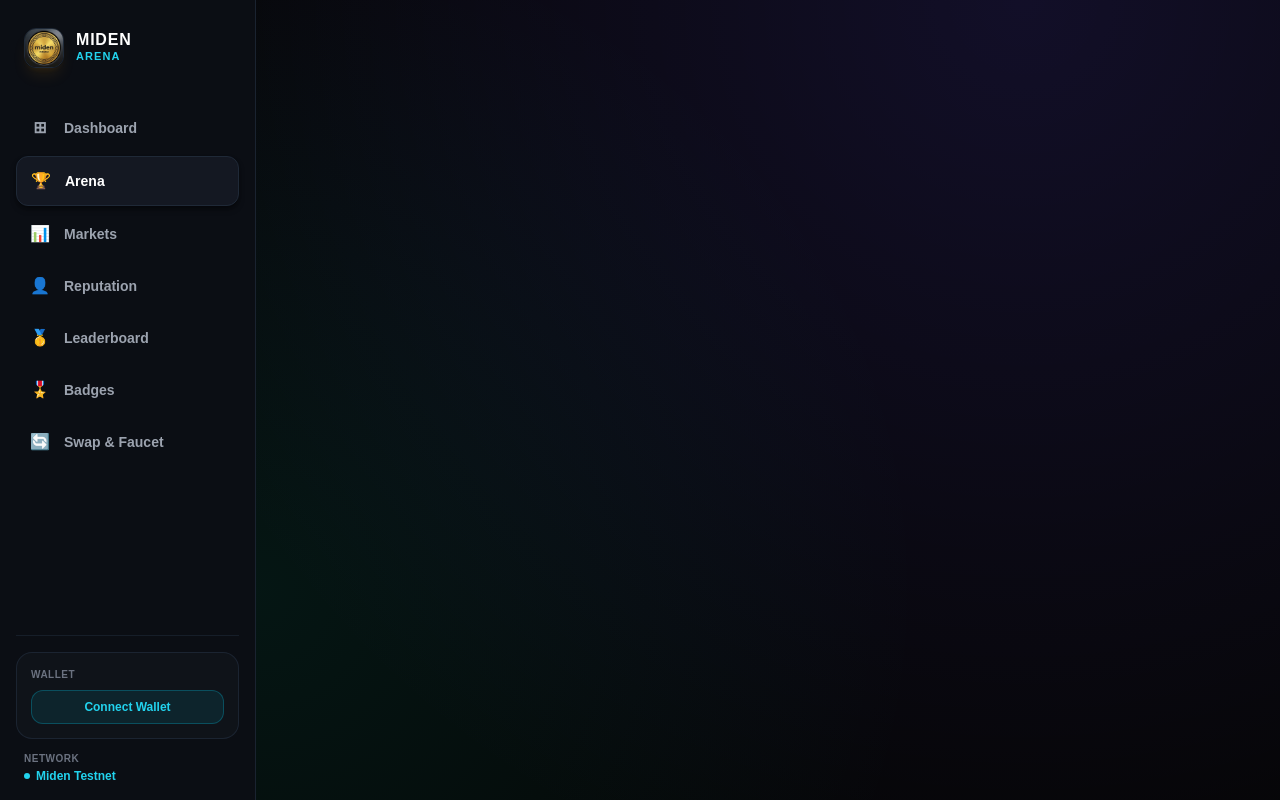
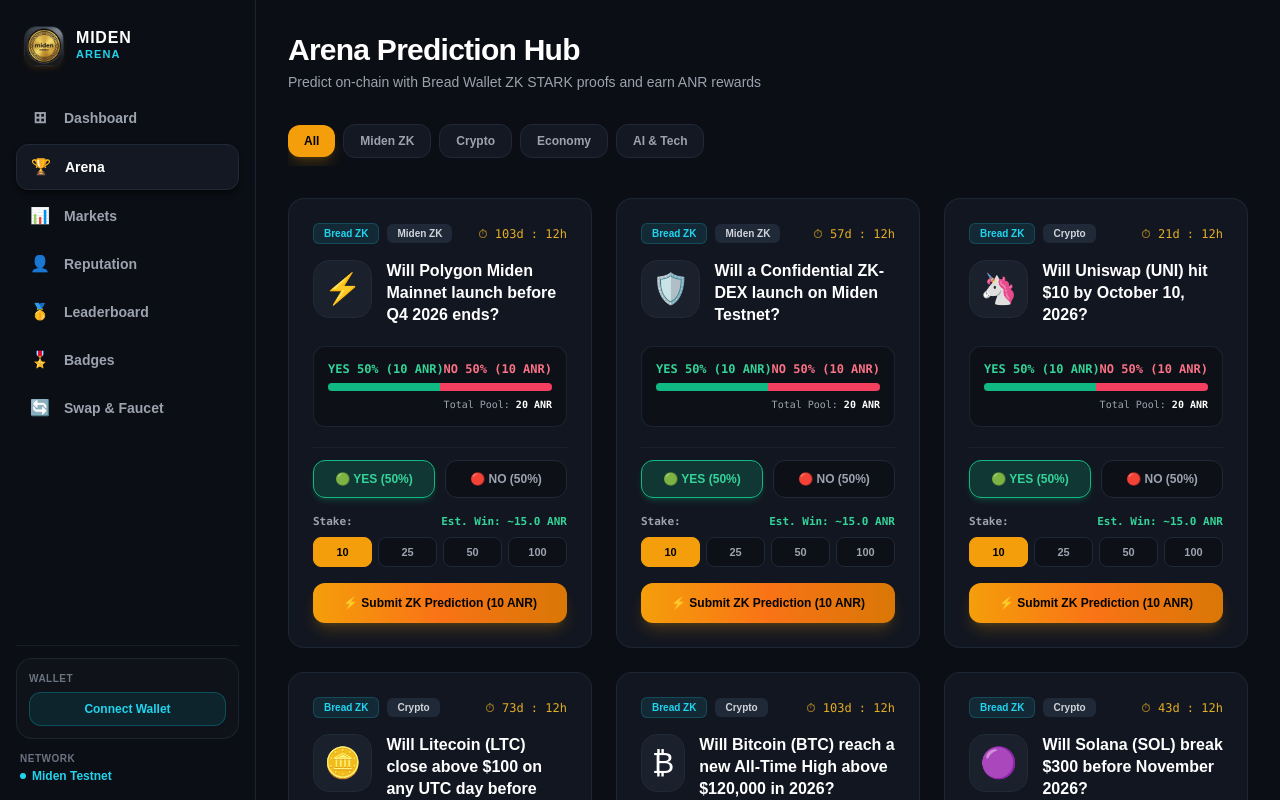
Before and after one commit to anaraydinli55/miden-arena, a Next.js app: page /arena in a window 1280 px wide. Shown: the top 800 px of the page. Built offline with nearby package versions, Linux system fonts and the light colour scheme; no server answers; the database is empty.

Commit message:
fix: layout alignment, sticky full-height sidebar, and eliminate page top gap

```diff
--- a/app/layout.tsx
+++ b/app/layout.tsx
@@ -1,24 +1,29 @@
-import "./globals.css";
-import Providers from "@/components/wallet/providers";
-import Sidebar from "@/components/navigation/sidebar";
+import './globals.css';
+import Sidebar from '@/components/navigation/sidebar';
+import { WalletProvider } from '@/components/wallet/wallet-provider';
+
+export const metadata = {
+  title: 'Miden Arena | ZK Prediction Markets',
+  description: 'Zero-Knowledge prediction markets on Polygon Miden Testnet',
+};
 
 export default function RootLayout({
   children,
-}: Readonly<{
+}: {
   children: React.ReactNode;
-}>) {
+}) {
   return (
-    <html lang="en">
-      <body className="bg-[#050505] text-white">
-        <Providers>
-          <div className="min-h-screen">
-            <Sidebar />
+    <html lang="en" className="dark">
+      <body className="bg-[#0b0e14] text-white antialiased min-h-screen flex">
+        <WalletProvider>
+          {/* Sol Sabit Menyu */}
+          <Sidebar />
 
-            <main className="ml-64 min-h-screen">
-              {children}
-            </main>
-          </div>
-        </Providers>
+          {/* Sağ Əsas Məzmun Sahəsi */}
+          <main className="flex-1 min-w-0 min-h-screen overflow-y-auto bg-[#0b0e14]">
+            {children}
+          </main>
+        </WalletProvider>
       </body>
     </html>
   );
--- a/components/navigation/sidebar.tsx
+++ b/components/navigation/sidebar.tsx
@@ -20,13 +20,14 @@
   ];
 
   return (
-    <aside className="w-64 bg-[#0b0e14] border-r border-gray-800/80 min-h-screen flex flex-col justify-between p-4 select-none shrink-0">
+    <aside className="w-64 bg-[#0b0e14] border-r border-gray-800/80 h-screen sticky top-0 flex flex-col justify-between p-4 select-none shrink-0 z-40">
+      {/* Üst Loqo və Menyu Keçidləri */}
       <div>
-        <Link href="/" className="flex items-center gap-3 px-2 py-3 mb-6 group">
+        <Link href="/" className="flex items-center gap-3 px-2 py-2.5 mb-5 group">
           <img
             src="/miden-arena.png"
             alt="Miden Arena Logo"
-            className="w-10 h-10 rounded-xl object-contain shadow-lg shadow-amber-500/10 border border-gray-800"
+            className="w-10 h-10 rounded-xl object-contain shadow-md shadow-amber-500/10 border border-gray-800"
           />
           <div>
             <div className="font-black text-base text-white tracking-wider leading-none">MIDEN</div>
@@ -42,7 +43,7 @@
               <Link
                 key={item.name}
                 href={item.href}
-                className={`flex items-center gap-3.5 px-3.5 py-3 rounded-xl text-sm font-semibold transition-all ${
+                className={`flex items-center gap-3.5 px-3.5 py-2.5 rounded-xl text-sm font-semibold transition-all ${
                   isActive
                     ? 'bg-[#141822] text-white border border-gray-800 shadow-md shadow-black/40'
                     : 'text-gray-400 hover:text-white hover:bg-[#121620]/60'
@@ -56,13 +57,14 @@
         </nav>
       </div>
 
-      <div className="space-y-3 pt-4 border-t border-gray-800/60">
-        <div className="p-3.5 rounded-2xl bg-[#0f1319] border border-gray-800/80">
-          <div className="text-[10px] font-bold text-gray-500 uppercase tracking-wider mb-2">Wallet</div>
+      {/* Aşağı Cüzdan və Şəbəkə Bölməsi */}
+      <div className="space-y-3 pt-3 border-t border-gray-800/60">
+        <div className="p-3 rounded-2xl bg-[#0f1319] border border-gray-800/80">
+          <div className="text-[10px] font-bold text-gray-500 uppercase tracking-wider mb-1.5">Wallet</div>
 
           {connected && address ? (
             <div className="flex items-center justify-between gap-2">
-              <div className="flex items-center gap-2 min-w-0 font-mono text-xs text-emerald-400">
+              <div className="flex items-center gap-1.5 min-w-0 font-mono text-xs text-emerald-400">
                 <span className="h-2 w-2 rounded-full bg-emerald-400 animate-pulse shrink-0"></span>
                 <span className="truncate">
                   {address.length > 16 ? `${address.slice(0, 8)}...${address.slice(-4)}` : address}
@@ -85,7 +87,7 @@
           )}
         </div>
 
-        <div className="px-2">
+        <div className="px-1">
           <div className="text-[10px] font-bold text-gray-500 uppercase tracking-wider">Network</div>
           <div className="text-xs font-bold text-cyan-400 mt-0.5 flex items-center gap-1.5">
             <span className="h-1.5 w-1.5 rounded-full bg-cyan-400"></span>
```
